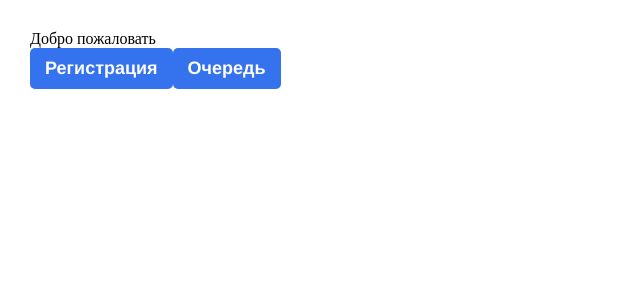
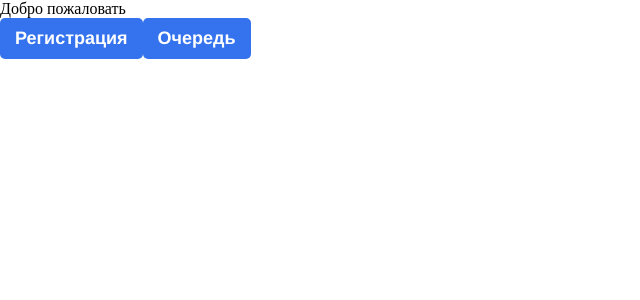
Before and after one commit to S0IG0/kyeye, a Vue app in the folder frontend/: page / in a window 1280 px wide. Shown: the top 300 px of the page, without its empty margins (0-640 px from the left). Built offline with nearby package versions, Linux system fonts and the light colour scheme; no server answers; what @vue/apollo-option would draw is missing.

Commit message:
removed padding

```diff
--- a/frontend/src/App.vue
+++ b/frontend/src/App.vue
@@ -29,7 +29,5 @@ form {
   flex-direction: column;
 }
 
-.app {
-  padding: 30px;
-}
+
 </style>
```
